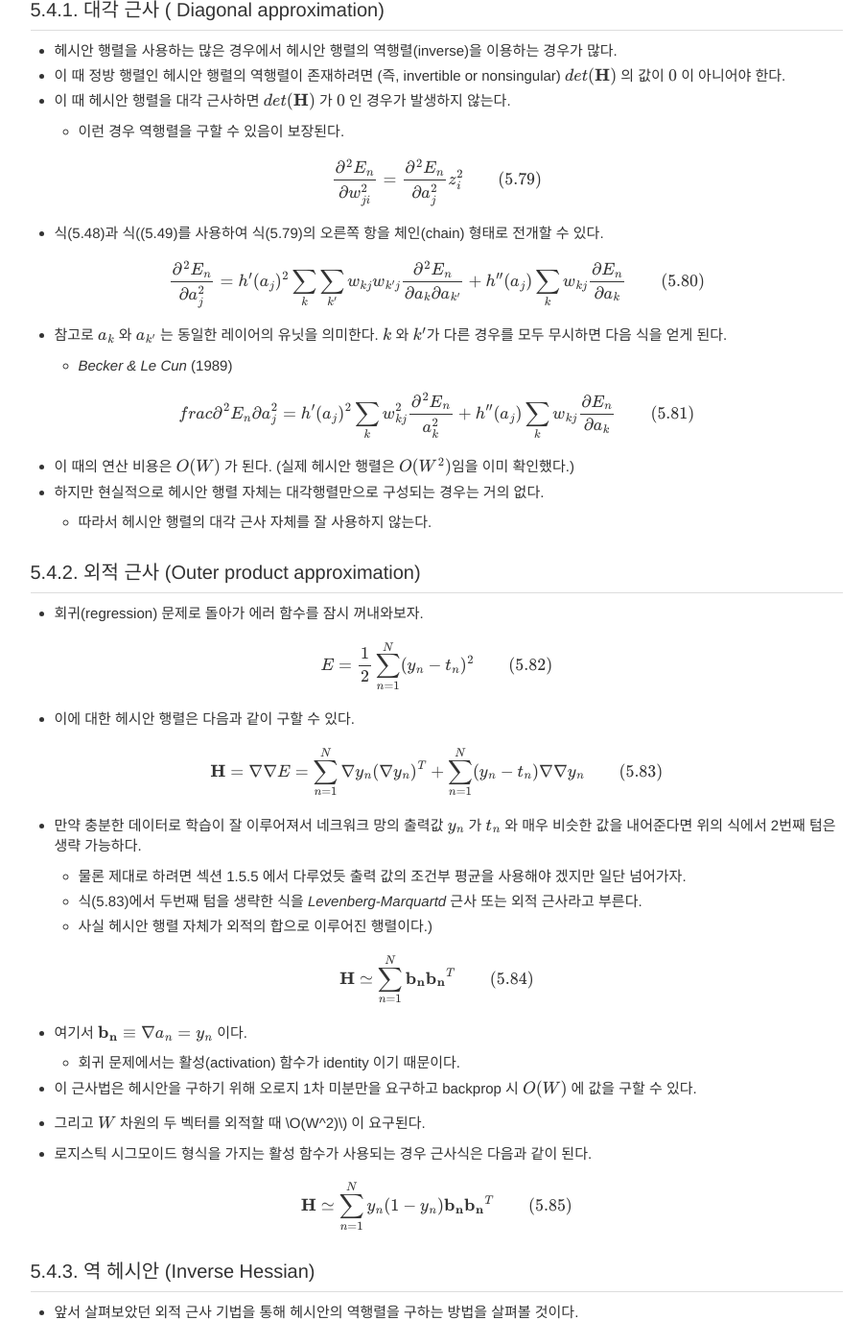
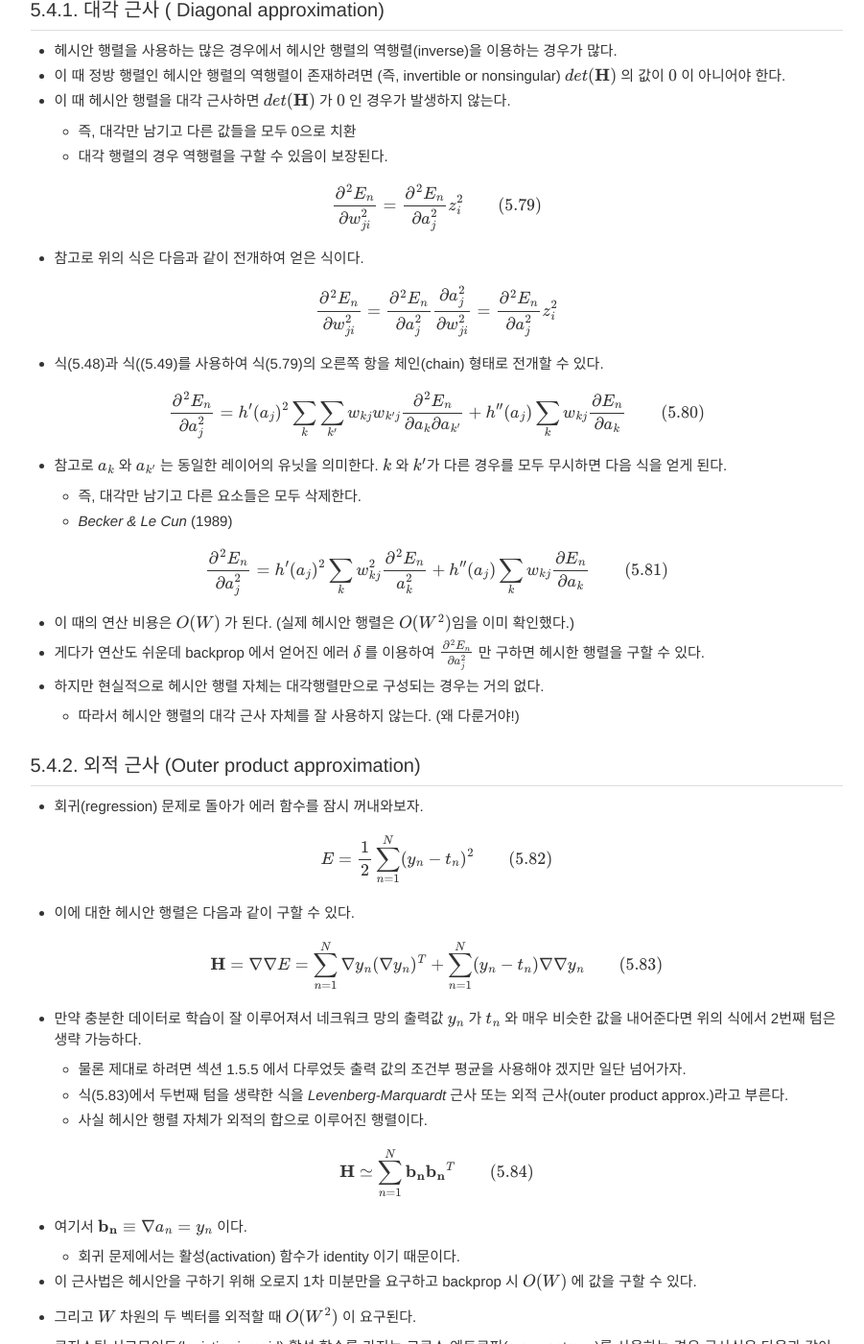
Before and after one commit to norman3/prml, a Jekyll site: the page built from docs/chapter05/4.md, in a window 1280 px wide and 1400 px high, scrolled down 608 px. Shown: the whole window at 96% size, without its empty margins (331-1232 px from the left). Built offline with Jekyll 4.4.1, drawn with Linux system fonts in a browser that asks for light colours; nearby versions of some CDN libraries; library files that are not in the unit come from our copies; formulas are drawn with MathJax 3; comment, search, counter and statistics services are not loaded; some of the changed text lies outside the part shown.

Commit message:
fix typo

```diff
--- a/docs/chapter05/4.md
+++ b/docs/chapter05/4.md
@@ -25,22 +25,30 @@ $$\frac{\partial^2 E}{\partial w_{ji} \partial w_{lk} } \qquad{(5.78)}$$
 - 헤시안 행렬을 사용하는 많은 경우에서 헤시안 행렬의 역행렬(inverse)을 이용하는 경우가 많다.
 - 이 때 정방 행렬인 헤시안 행렬의 역행렬이 존재하려면 (즉, invertible or nonsingular) \\(det({\bf H})\\) 의 값이 \\(0\\) 이 아니어야 한다.
 - 이 때 헤시안 행렬을 대각 근사하면 \\(det({\bf H})\\) 가 \\(0\\) 인 경우가 발생하지 않는다.
-    - 이런 경우 역행렬을 구할 수 있음이 보장된다.
+    - 즉, 대각만 남기고 다른 값들을 모두 0으로 치환
+    - 대각 행렬의 경우 역행렬을 구할 수 있음이 보장된다.
 
 $$\frac{\partial^2 E_n}{\partial w^2_{ji}} = \frac{\partial^2 E_n}{\partial a^2_j}z^2_i \qquad{(5.79)}$$
+
+- 참고로 위의 식은 다음과 같이 전개하여 얻은 식이다.
+
+$$\frac{\partial^2 E_n}{\partial w^2_{ji}} = \frac{\partial^2 E_n}{\partial a^2_{j}} \frac{\partial a^2_{j} }{\partial w^2_{ji}} = \frac{\partial^2 E_n}{\partial a^2_j}z^2_i$$
+
 
 - 식(5.48)과 식((5.49)를 사용하여 식(5.79)의 오른쪽 항을 체인(chain) 형태로 전개할 수 있다.
 
 $$\frac{\partial^2 E_n}{\partial a^2_j} = h'(a_j)^2\sum_k\sum_{k'} w_{kj}w_{k'j}\frac{\partial^2 E_n}{\partial{a_k} \partial{a_{k'}} } + h''(a_j)\sum_k w_{kj}\frac{\partial E_n}{\partial a_k} \qquad{(5.80)}$$
 
 - 참고로 \\(a_k\\) 와 \\(a_{k'}\\) 는 동일한 레이어의 유닛을 의미한다. \\(k\\) 와 \\(k'\\)가 다른 경우를 모두 무시하면 다음 식을 얻게 된다.
+    - 즉, 대각만 남기고 다른 요소들은 모두 삭제한다.
     - *Becker & Le Cun* (1989)
 
-$$frac{\partial^2 E_n}{\partial a^2_j} = h'(a_j)^2\sum_k w^2_{kj}\frac{\partial^2 E_n}{a^2_k} + h''(a_j)\sum_k w_{kj}\frac{\partial E_n}{\partial a_k} \qquad{(5.81)}$$
+$$\frac{\partial^2 E_n}{\partial a^2_j} = h'(a_j)^2\sum_k w^2_{kj}\frac{\partial^2 E_n}{a^2_k} + h''(a_j)\sum_k w_{kj}\frac{\partial E_n}{\partial a_k} \qquad{(5.81)}$$
 
 - 이 때의 연산 비용은 \\(O(W)\\) 가 된다. (실제 헤시안 행렬은 \\(O(W^2)\\)임을 이미 확인했다.)
+- 게다가 연산도 쉬운데 backprop 에서 얻어진 에러 \\( \delta \\) 를 이용하여 \\( \frac {\partial^2 E\_n }{\partial a^2\_j} \\) 만 구하면 헤시한 행렬을 구할 수 있다.
 - 하지만 현실적으로 헤시안 행렬 자체는 대각행렬만으로 구성되는 경우는 거의 없다.
-    - 따라서 헤시안 행렬의 대각 근사 자체를 잘 사용하지 않는다.
+    - 따라서 헤시안 행렬의 대각 근사 자체를 잘 사용하지 않는다. (왜 다룬거야!)
 
 ### 5.4.2. 외적 근사 (Outer product approximation)
 
@@ -54,8 +62,8 @@ $${\bf H} = \nabla \nabla E = \sum_{n=1}^N \nabla y_n (\nabla y_n)^T + \sum_{n=1
 
 - 만약 충분한 데이터로 학습이 잘 이루어져서 네크워크 망의 출력값 \\(y_n\\) 가 \\(t_n\\) 와 매우 비슷한 값을 내어준다면 위의 식에서 2번째 텀은 생략 가능하다.
     - 물론 제대로 하려면 섹션 1.5.5 에서 다루었듯 출력 값의 조건부 평균을 사용해야 겠지만 일단 넘어가자.
-    - 식(5.83)에서 두번째 텀을 생략한 식을 *Levenberg-Marquartd* 근사 또는 외적 근사라고 부른다.
-    - 사실 헤시안 행렬 자체가 외적의 합으로 이루어진 행렬이다.)
+    - 식(5.83)에서 두번째 텀을 생략한 식을 *Levenberg-Marquardt* 근사 또는 외적 근사(outer product approx.)라고 부른다.
+    - 사실 헤시안 행렬 자체가 외적의 합으로 이루어진 행렬이다.
 
 $${\bf H} \simeq \sum_{n=1}^N {\bf b_n}{\bf b_n}^T \qquad{(5.84)}$$
 
@@ -63,12 +71,18 @@ $${\bf H} \simeq \sum_{n=1}^N {\bf b_n}{\bf b_n}^T \qquad{(5.84)}$$
     - 회귀 문제에서는 활성(activation) 함수가 identity 이기 때문이다.
 
 - 이 근사법은 헤시안을 구하기 위해 오로지 1차 미분만을 요구하고 backprop 시 \\(O(W)\\) 에 값을 구할 수 있다.
-- 그리고 \\(W\\) 차원의 두 벡터를 외적할 때 \\O(W^2)\\) 이 요구된다.
+- 그리고 \\(W\\) 차원의 두 벡터를 외적할 때 \\( O(W^2) \\) 이 요구된다.
 
-- 로지스틱 시그모이드 형식을 가지는 활성 함수가 사용되는 경우 근사식은 다음과 같이 된다.
+- 로지스틱 시그모이드(logistic sigmoid) 활성 함수를 가지는 크로스 엔트로피(cross-entropy)를  사용하는 경우 근사식은 다음과 같이 된다.
 
 $${\bf H} \simeq \sum_{n=1}^N y_n(1-y_n){\bf b_n}{\bf b_n}^T \qquad{(5.85)}$$
 
+- 다중부류(multi-class)로도 쉽게 확장된다.
+
 ### 5.4.3. 역 헤시안 (Inverse Hessian)
 
+- 헤시안을 응용하는 곳에서는 주로 역 헤시안을 사용하는 경우가 많다. (신경망에서도!)
 - 앞서 살펴보았던 외적 근사 기법을 통해 헤시안의 역행렬을 구하는 방법을 살펴볼 것이다.
+- 끝에 나오는 quasi-Newton 을 주의깊게 살펴보자.
+
+$${\bf H}_N = \sum_{n=1}^N {\bf b_n}{\bf b_n}^T \qquad{(5.86)}$$
```
Also changed, not shown: docs/chapter05/5.md (added, +9 -0 lines), index.html (+18 -0 lines).
